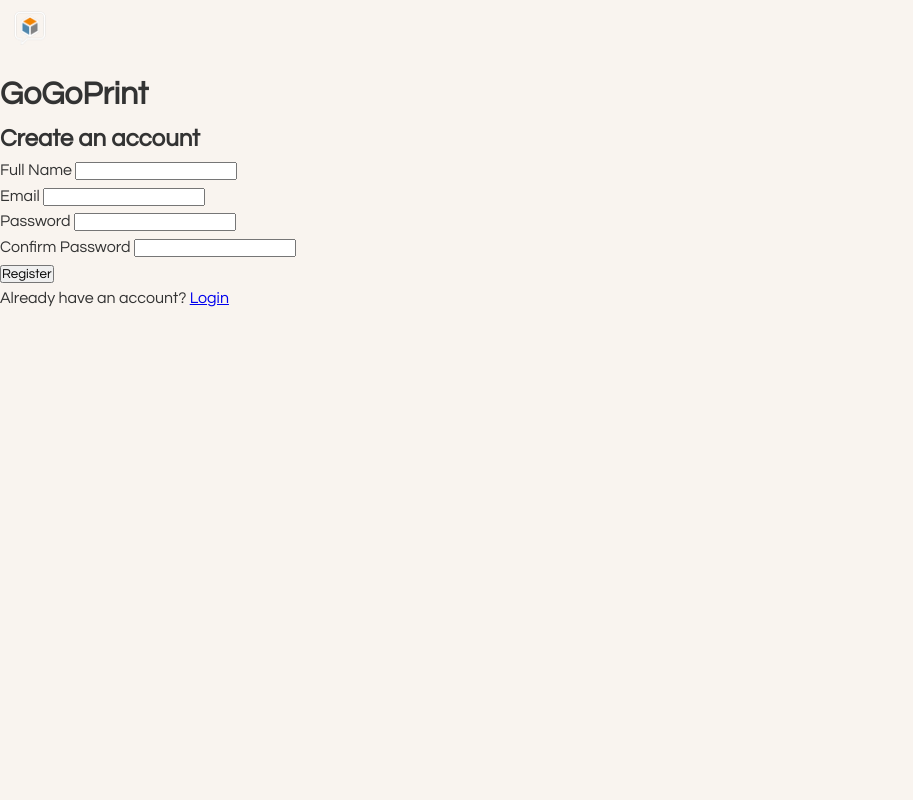
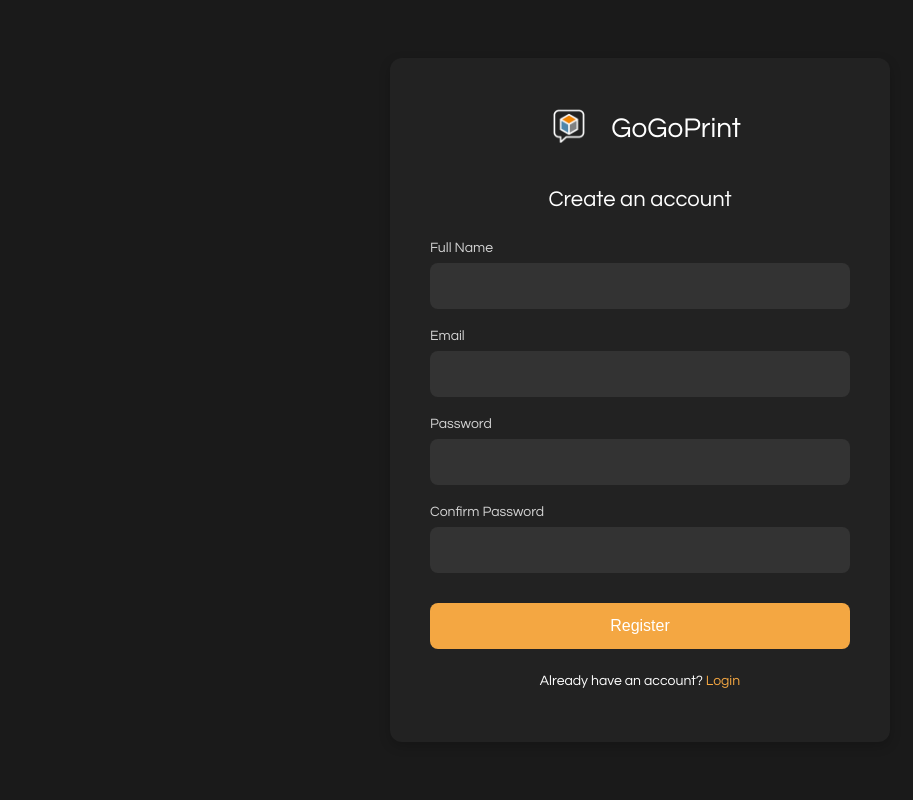
Before and after one commit to aayushs1/DSO462V2Website, a Flask app: page /register in a window 1280 px wide. Shown: the whole page, without its empty margins (0-913 px from the left). Run offline with Flask 3, Linux system fonts and the light colour scheme.

Commit message:
Added css for registration page
Added css for registration page

```diff
--- /dev/null
+++ b/static/css/register.css
@@ -0,0 +1,170 @@
+/* GoGoPrint Authentication Pages CSS (login and register) */
+:root {
+    --dark-bg: #1a1a1a;
+    --container-bg: #222222;
+    --text-color: #ffffff;
+    --input-bg: #333333;
+    --placeholder-color: #999999;
+    --accent-color: #f4a742;
+    --success-color: #55aa55;
+    --error-color: #ff5555;
+    --border-radius: 8px;
+    --box-shadow: 0 4px 12px rgba(0, 0, 0, 0.2);
+  }
+
+  body {
+    margin: 0;
+    padding: 0;
+    background-color: var(--dark-bg);
+    color: var(--text-color);
+    font-family: 'Questrial', sans-serif;
+    height: 100vh;
+    display: flex;
+    align-items: center;
+    justify-content: center;
+  }
+
+  .container {
+    width: 100%;
+    max-width: 100%;
+    padding: 0;
+  }
+
+  .login-container {
+    display: flex;
+    justify-content: center;
+    align-items: center;
+    min-height: 100vh;
+  }
+
+  .login-box {
+    background-color: var(--container-bg);
+    border-radius: 12px;
+    box-shadow: var(--box-shadow);
+    padding: 40px;
+    width: 100%;
+    max-width: 420px;
+    text-align: center;
+  }
+
+  .logo-container {
+    display: flex;
+    justify-content: center;
+    align-items: center;
+    margin-bottom: 30px;
+  }
+
+  .logo-container img {
+    margin-right: 12px;
+  }
+
+  .logo-container h1 {
+    font-size: 28px;
+    font-weight: normal;
+    margin: 0;
+  }
+
+  h2 {
+    font-size: 22px;
+    font-weight: normal;
+    margin-bottom: 30px;
+    color: var(--text-color);
+  }
+
+  .form-group {
+    margin-bottom: 20px;
+    text-align: left;
+  }
+
+  label {
+    display: block;
+    margin-bottom: 8px;
+    font-size: 14px;
+    color: var(--text-color);
+    opacity: 0.8;
+  }
+
+  input {
+    width: 100%;
+    padding: 14px;
+    border: none;
+    border-radius: var(--border-radius);
+    background-color: var(--input-bg);
+    color: var(--text-color);
+    font-size: 16px;
+    box-sizing: border-box;
+    transition: all 0.3s ease;
+  }
+
+  input:focus {
+    outline: none;
+    box-shadow: 0 0 0 2px var(--accent-color);
+  }
+
+  .btn {
+    width: 100%;
+    padding: 14px;
+    border: none;
+    border-radius: var(--border-radius);
+    background-color: var(--accent-color);
+    color: white;
+    font-size: 16px;
+    cursor: pointer;
+    transition: all 0.3s ease;
+    margin-top: 10px;
+  }
+
+  .btn:hover {
+    background-color: #e09236;
+  }
+
+  .auth-footer {
+    margin-top: 25px;
+    font-size: 14px;
+  }
+
+  .auth-footer a {
+    color: var(--accent-color);
+    text-decoration: none;
+    transition: color 0.3s ease;
+  }
+
+  .auth-footer a:hover {
+    text-decoration: underline;
+  }
+
+  .alert {
+    padding: 12px;
+    margin-bottom: 20px;
+    border-radius: var(--border-radius);
+    font-size: 14px;
+    text-align: left;
+  }
+
+  .alert-success {
+    background-color: rgba(85, 170, 85, 0.2);
+    border: 1px solid var(--success-color);
+    color: var(--success-color);
+  }
+
+  .alert-danger {
+    background-color: rgba(255, 85, 85, 0.2);
+    border: 1px solid var(--error-color);
+    color: var(--error-color);
+  }
+
+  /* Success message styling like the one shown in the screenshot */
+  .alert-success {
+    background-color: rgba(85, 170, 85, 0.2);
+    border: 1px solid #2e582e;
+    color: #55aa55;
+    text-align: center;
+  }
+
+  /* Media queries for responsiveness */
+  @media (max-width: 480px) {
+    .login-box {
+      padding: 30px 20px;
+      margin: 0 15px;
+    }
+  }
--- a/templates/register.html
+++ b/templates/register.html
@@ -7,7 +7,7 @@
     <meta name="viewport" content="width=device-width, initial-scale=1.0"/>
     <title>Register - GoGoPrint</title>
     <link href="https://fonts.googleapis.com/css2?family=Questrial&display=swap" rel="stylesheet">
-    <link rel="stylesheet" href="{{ url_for('static', filename='css/styles.css') }}">
+    <link rel="stylesheet" href="{{ url_for('static', filename='css/register.css') }}">
     <link rel="icon" href="{{ url_for('static', filename='img/white_logo.png') }}">
 </head>
 <!-- Google tag (gtag.js) -->
```
Also changed, not shown: 2 other files.
